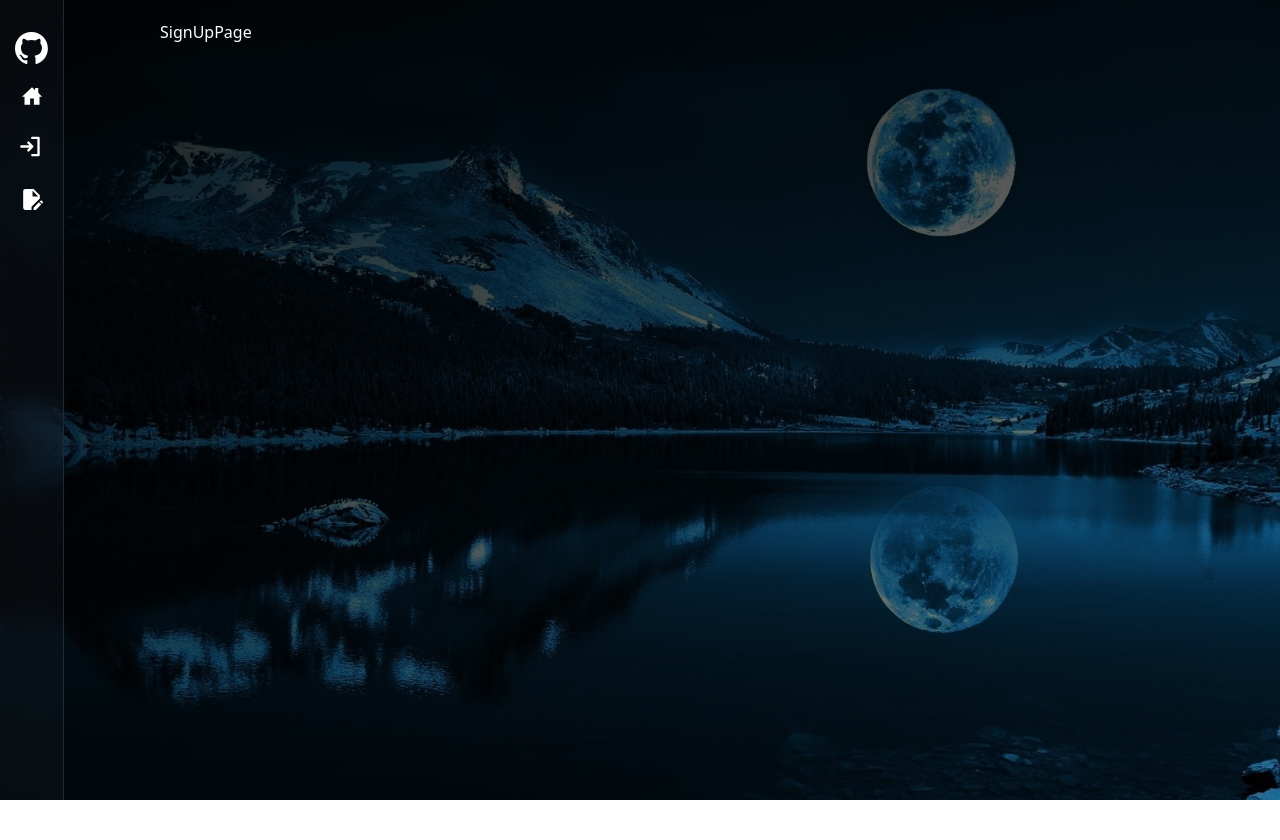
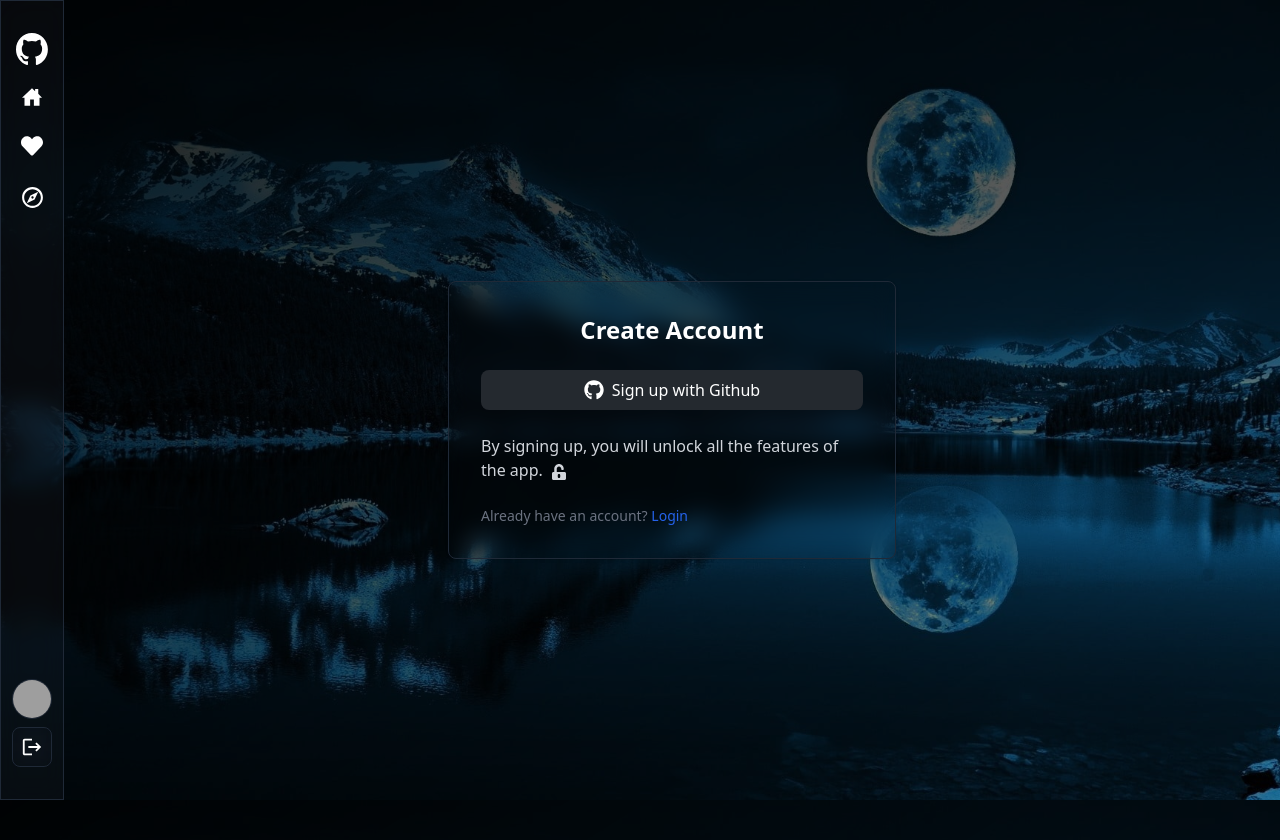
Before and after one commit to Sai-Manikanta-Andey/fullstack-github, a React (Vite) app in the folder frontend/: page /signup in a window 1280 px wide. Before the commit the page ends 800 px from the top, so only its background shows below. Built offline with nearby package versions, Linux system fonts and the light colour scheme; grey boxes are pictures that could not be loaded; the HTML template or start-up script is replaced by a standard one.

Commit message:
login & signup page complete

```diff
--- /dev/null
+++ b/frontend/src/components/Logout.jsx
@@ -0,0 +1,21 @@
+import { MdLogout } from "react-icons/md";
+// TODO Implement Logout functionality
+
+const Logout = () => {
+  return (
+    <>
+      <img
+        src={
+          "https://ps.w.org/user-avatar-reloaded/assets/icon-256x256.png?rev=2540745"
+        }
+        className="w-10 h-10 border border-gray-800 rounded-full"
+      />
+
+      <div className="flex items-center p-2 mt-auto border border-gray-800 rounded-lg cursor-pointer bg-glass">
+        <MdLogout size={22} />
+      </div>
+    </>
+  );
+};
+
+export default Logout
--- a/frontend/src/components/Sidebar.jsx
+++ b/frontend/src/components/Sidebar.jsx
@@ -4,15 +4,13 @@ import { FaHeart } from "react-icons/fa";
 import { MdOutlineExplore } from "react-icons/md";
 import { PiSignInBold } from "react-icons/pi";
 import { MdEditDocument } from "react-icons/md";
+import Logout from "./Logout";
 
 const Sidebar = () => {
-  const authUser = false;
+  const authUser = true;
   return (
-    <aside
-      className="flex flex-col items-center min-w-12 sm:w-16 sticky top-0 left-0 h-screen py-8 overflow-y-auto border-r bg-clip-padding backdrop-filter backdrop-blur-md bg-opacity-10
-		hover:bg-gray-600/10 border-gray-800 text-white"
-    >
-      <nav className="h-full flex flex-col gap-4">
+    <aside className="sticky top-0 left-0 flex flex-col items-center h-screen py-8 overflow-y-auto text-white border-r min-w-12 sm:w-16 bg-glass">
+      <nav className="flex flex-col h-full gap-4">
         <Link to="/" className="flex justify-center">
           <img className="h-8" src="/github.svg" alt="Github Logo" />
         </Link>
@@ -60,7 +58,11 @@ const Sidebar = () => {
             <MdEditDocument size={25} />
           </Link>
         )}
-
+        {authUser && (
+          <div className="flex flex-col gap-2 mt-auto">
+            <Logout />
+          </div>
+        )}
       </nav>
     </aside>
   );
--- a/frontend/src/pages/LoginPage.jsx
+++ b/frontend/src/pages/LoginPage.jsx
@@ -1,9 +1,36 @@
-import React from 'react'
+import { FaGithub } from "react-icons/fa";
+import { Link } from "react-router-dom";
 
 const LoginPage = () => {
   return (
-    <div>LoginPage</div>
-  )
-}
+    <div className="flex flex-col items-center justify-center h-screen px-6 py-8 mx-auto lg:py-0">
+      <div className="w-full rounded-lg shadow bg-glass md:mt-0 sm:max-w-md xl:p-0">
+        <div className="p-6 space-y-4 md:space-y-6 sm:p-8">
+          <h1 className="text-xl font-bold text-center md:text-2xl">
+            Login to your account
+          </h1>
+          <button
+            type="button"
+            className="text-white bg-[#24292F] hover:bg-[#24292F]/90 focus:ring-4
+						focus:outline-none focus:ring-[#24292F]/50
+              font-medium rounded-lg flex gap-2 p-2 items-center w-full text-center justify-center"
+          >
+            <FaGithub className="w-5 h-5" />
+            Login with Github
+          </button>
+          <p className="text-sm font-light text-gray-500">
+            {"Don't"} have an account?{" "}
+            <Link
+              to="/signup"
+              className="font-medium text-blue-600 text-primary-600 hover:underline"
+            >
+              Sign Up
+            </Link>
+          </p>
+        </div>
+      </div>
+    </div>
+  );
+};
 
-export default LoginPage
+export default LoginPage;
--- a/frontend/src/pages/SignUpPage.jsx
+++ b/frontend/src/pages/SignUpPage.jsx
@@ -1,9 +1,42 @@
-import React from 'react'
+import { FaGithub, FaUnlockAlt } from "react-icons/fa";
+import { Link } from "react-router-dom";
 
 const SignUpPage = () => {
   return (
-    <div>SignUpPage</div>
-  )
-}
+    <div className="flex flex-col items-center justify-center h-screen px-6 py-8 mx-auto lg:py-0">
+      <div className="w-full rounded-lg shadow bg-glass md:mt-0 sm:max-w-md xl:p-0">
+        <div className="p-6 space-y-4 md:space-y-6 sm:p-8">
+          <h1 className="text-xl font-bold text-center md:text-2xl">
+            Create Account
+          </h1>
+          <button
+            type="button"
+            className="text-white bg-[#24292F] hover:bg-[#24292F]/90 focus:ring-4
+						focus:ring-[#24292F]/50 font-medium rounded-lg flex gap-2 p-2 items-center w-full
+						text-center justify-center"
+          >
+            <FaGithub className="w-5 h-5" />
+            Sign up with Github
+          </button>
+          <p className="text-gray-300">
+            By signing up, you will unlock all the features of the app.
+            <span>
+              <FaUnlockAlt className="inline w-4 h-4 mx-2" />
+            </span>
+          </p>
+          <p className="text-sm font-light text-gray-500">
+            Already have an account?{" "}
+            <Link
+              to="/login"
+              className="font-medium text-blue-600 text-primary-600 hover:underline"
+            >
+              Login
+            </Link>
+          </p>
+        </div>
+      </div>
+    </div>
+  );
+};
 
 export default SignUpPage
```
